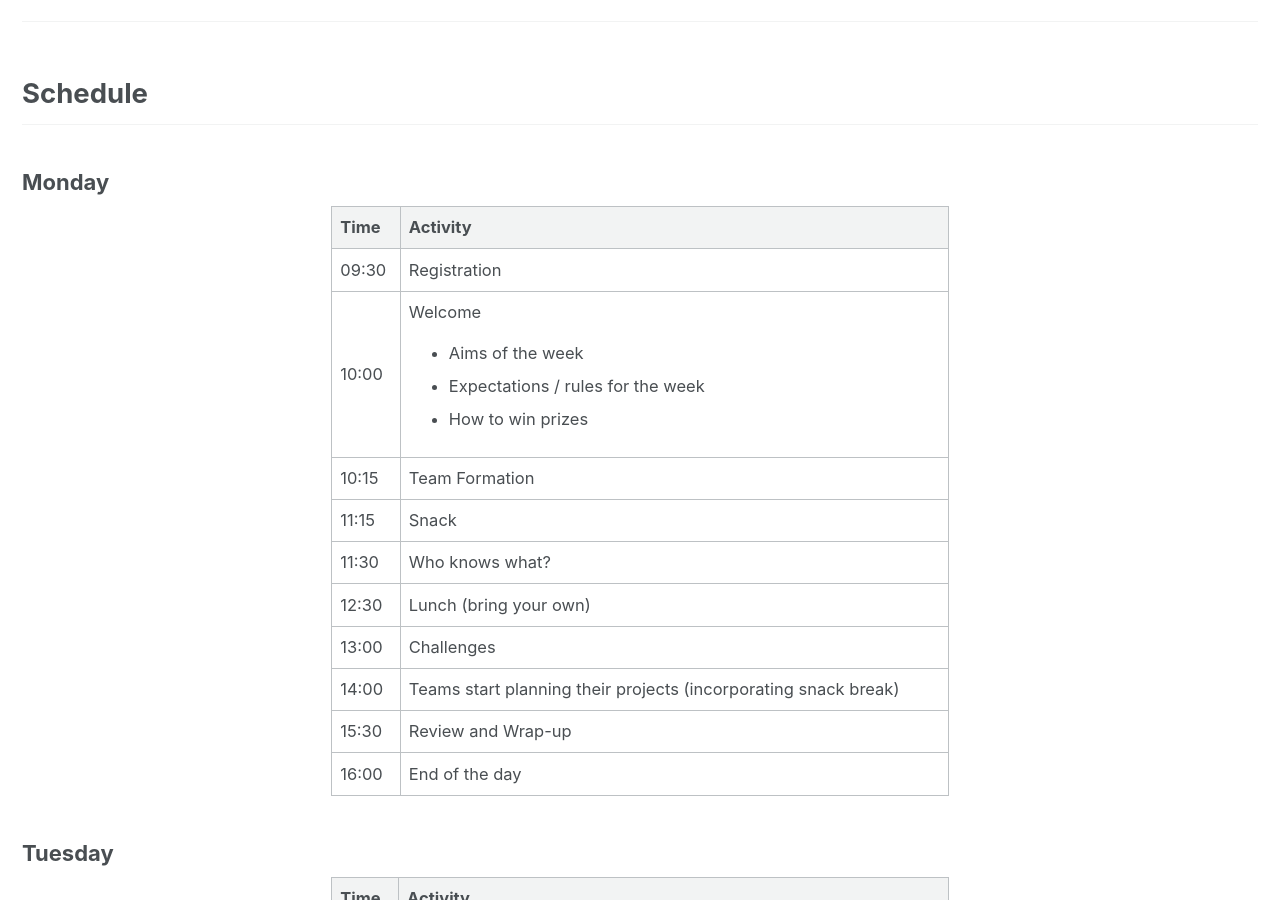
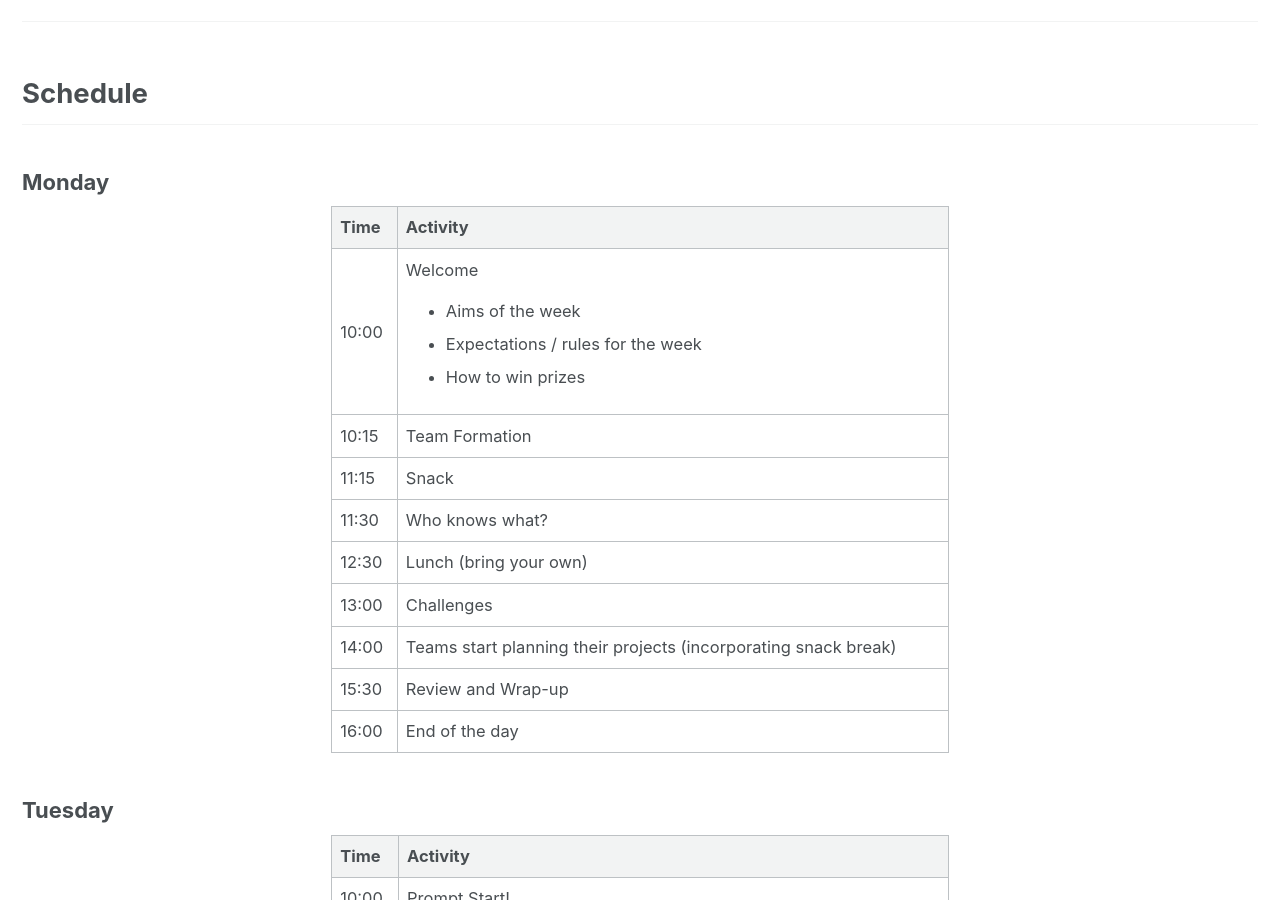
Before and after one commit to prewired/prewired.github.io, a Jekyll site: the page built from _pages/summerhack2017.md, in a window 1280 px wide and 900 px high, scrolled down 1919 px. Built offline with Jekyll 4.4.1, drawn with Linux system fonts in a browser that asks for light colours.

Commit message:
Update summerhack2017.md

```diff
--- a/_pages/summerhack2017.md
+++ b/_pages/summerhack2017.md
@@ -45,10 +45,6 @@ To get more of an idea of what will happen, check out this video of highlights f
             </tr>
         </thead>
         <tbody>
-            <tr>
-                <td>09:30</td>
-                <td>Registration</td>
-            </tr>
             <tr>
                 <td>10:00</td>
                 <td>
```
